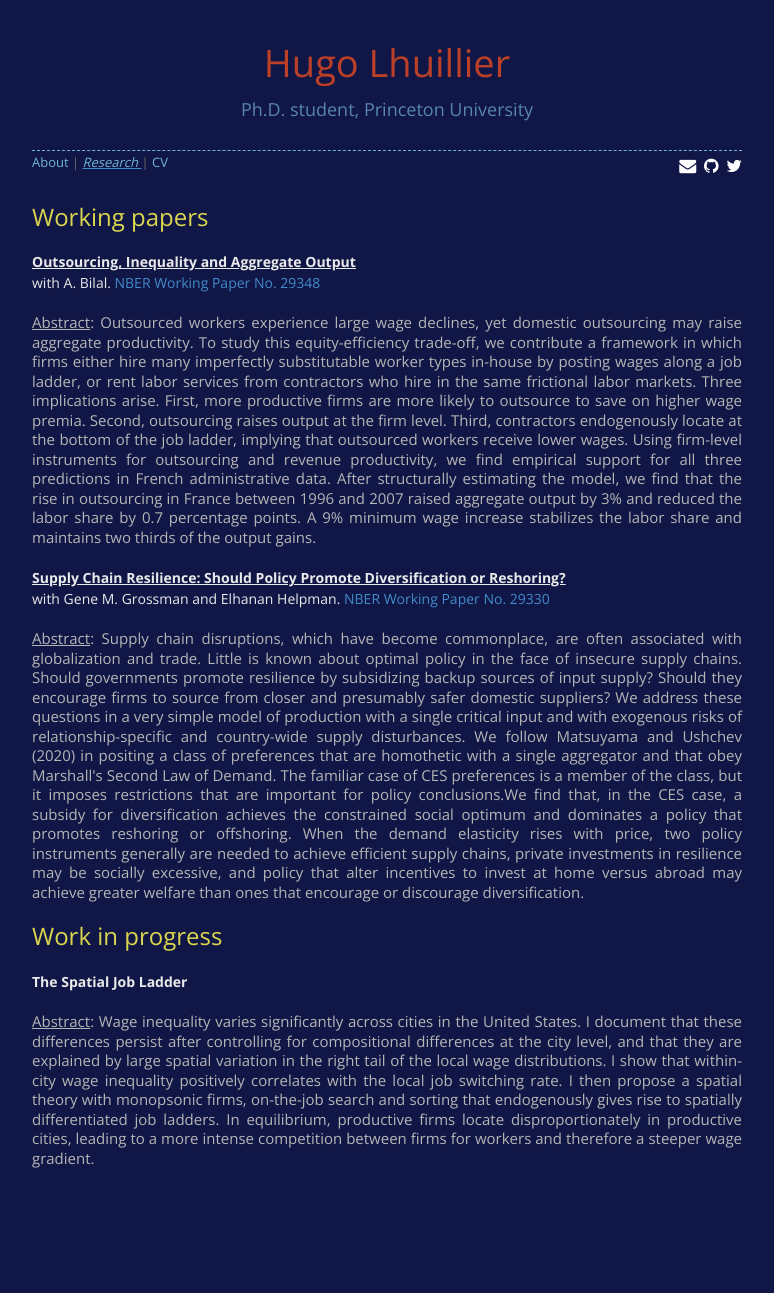
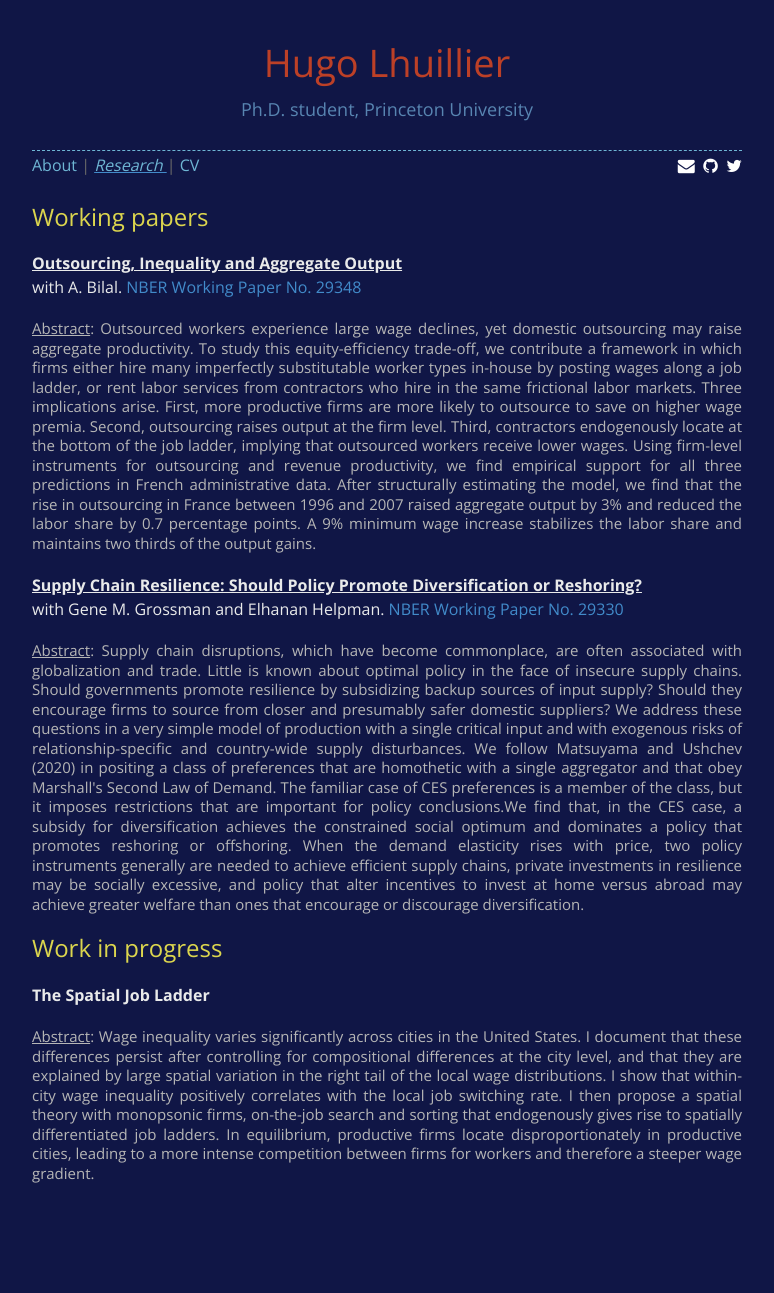
Before and after one commit to HugoLhuillier/hugolhuillier.github.io, a Jekyll site: the page built from research.html, in a window 1280 px wide. Shown: the whole page, without its empty margins (253-1027 px from the left). Built offline with Jekyll 4.4.1, drawn with Linux system fonts in a browser that asks for light colours; nearby versions of some CDN libraries; comment, search, counter and statistics services are not loaded.

Commit message:
:recycle: adjust the picture and the font size

```diff
--- a/public/stylesheets/styles.scss
+++ b/public/stylesheets/styles.scss
@@ -5,7 +5,7 @@
 body {
   padding: 0px 0 20px 0px;
   margin: 0px;
-  font: 14px/1.5 'Open Sans', sans-serif;
+  font: 16px/1.5 'Open Sans', sans-serif;
   color: #e9eaea ;
   font-weight: normal;
   background: {{ site.data.theme.bg }};
@@ -110,7 +110,8 @@ a:focus .char1 .char2 {
 }
 
 section img {
-  max-width: 100%;
+  max-width: 90%;
+  height: auto;
 }
 
 blockquote {
@@ -178,7 +179,7 @@ section {
     }
 
     .credits {
-      font-size: 13px;
+      font-size: 16px;
       font-family: 'Open Sans', sans-serif;
       font-weight: normal;
       color: #696969;
@@ -229,8 +230,8 @@ section {
 
 /* for circled image */
 .circular {
-  width: 250px;
-  height: 250px;
+  width-max: 90%;
+  height: auto;
   border-radius: 150px;
   -webkit-border-radius: 150px;
   -moz-border-radius: 150px;
```
Also changed, not shown: index.html (+6 -3 lines).
